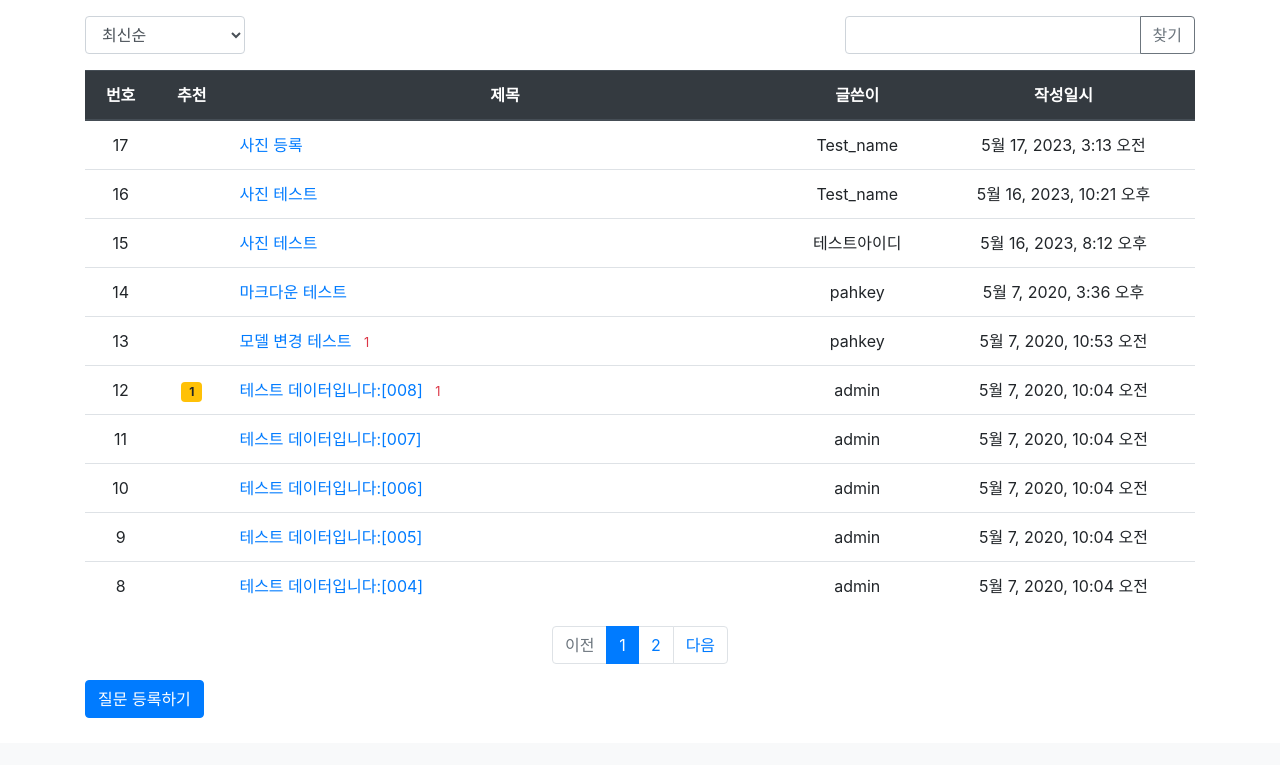
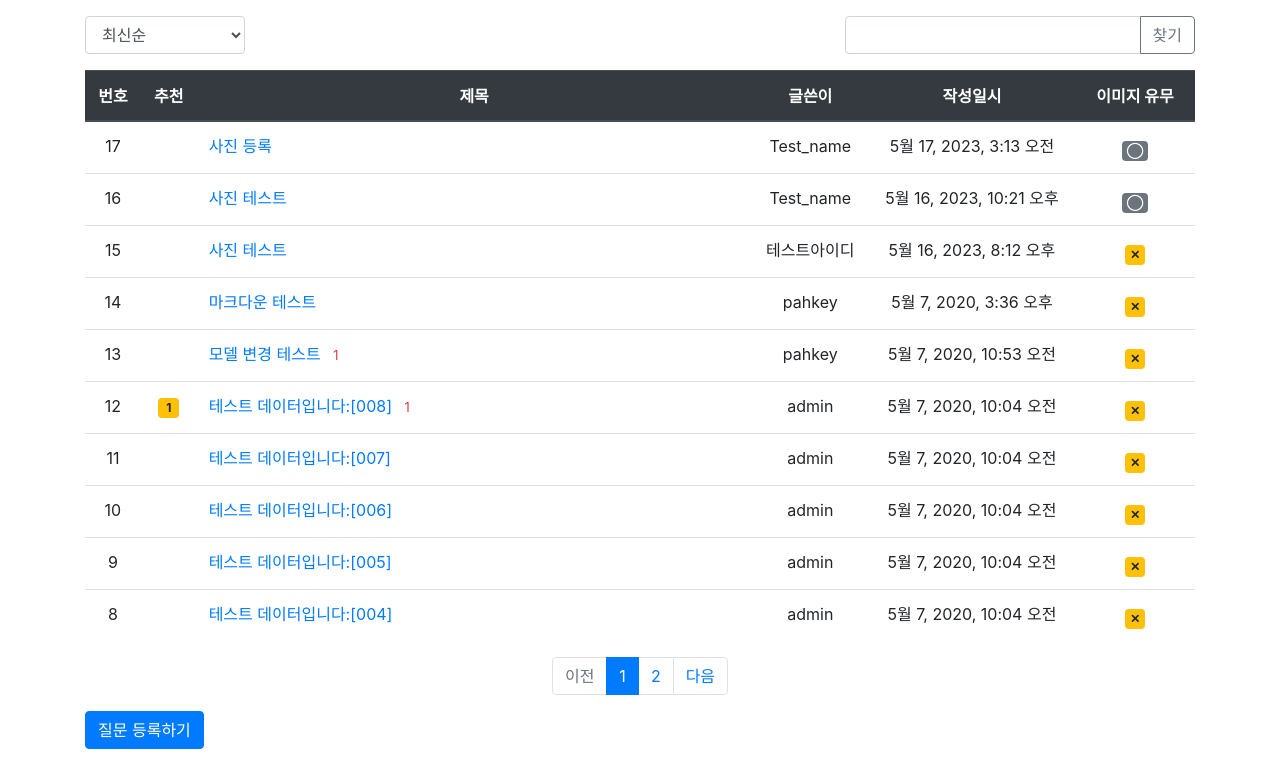
Before and after one commit to 2hey9/playdata-django, a Django app: page /pybo/ in a window 1280 px wide. Shown: the part 57-822 px from the top of the page. Before the commit the page ends 775 px from the top, so only its background shows below. Run offline with Django 3.2, Linux system fonts and the light colour scheme; data comes from the database, SQL or seed files in the repository; both versions use the stored data as it was after the commit; some libraries are stand-ins or nearby versions.

```diff
--- a/templates/pybo/question_detail.html
+++ b/templates/pybo/question_detail.html
@@ -37,7 +37,7 @@
                     {% if question.photo %}
                     <div class="my-3"></div>
                         <div style="width:10%; height:150px; float:left; margin-right:10px;">
-                            <img src="{{ question.photo.url }}"  width="700">
+                            <img src="{{ question.photo.url }}"  width="70">
 
                         </div>
 
--- a/templates/pybo/question_list.html
+++ b/templates/pybo/question_list.html
@@ -25,6 +25,7 @@
             <th style="width:50%">제목</th>
             <th>글쓴이</th>
             <th>작성일시</th>
+            <th width="120" height="50" align="center" valign="top" style="padding-top:13px;">이미지 유무</th>
         </tr>
         </thead>
         <tbody>
@@ -48,6 +49,17 @@
             </td>
             <td>{{ question.author.username }}</td>  <!-- 글쓴이 추가 -->
             <td>{{ question.create_date }}</td>
+            <td width="100" height="50" align="center" valign="top" style="padding-top:15px;">
+                {% if question.photo %}
+                <span class="badge badge-secondary py-1">
+                    ◯
+                </span>
+                {% else %}
+                <span class="badge badge-warning py-1">
+                    ✕
+                </span>
+                {% endif %}
+            </td>
         </tr>
         {% endfor %}
         {% else %}
```
Also changed, not shown: db.sqlite3.
